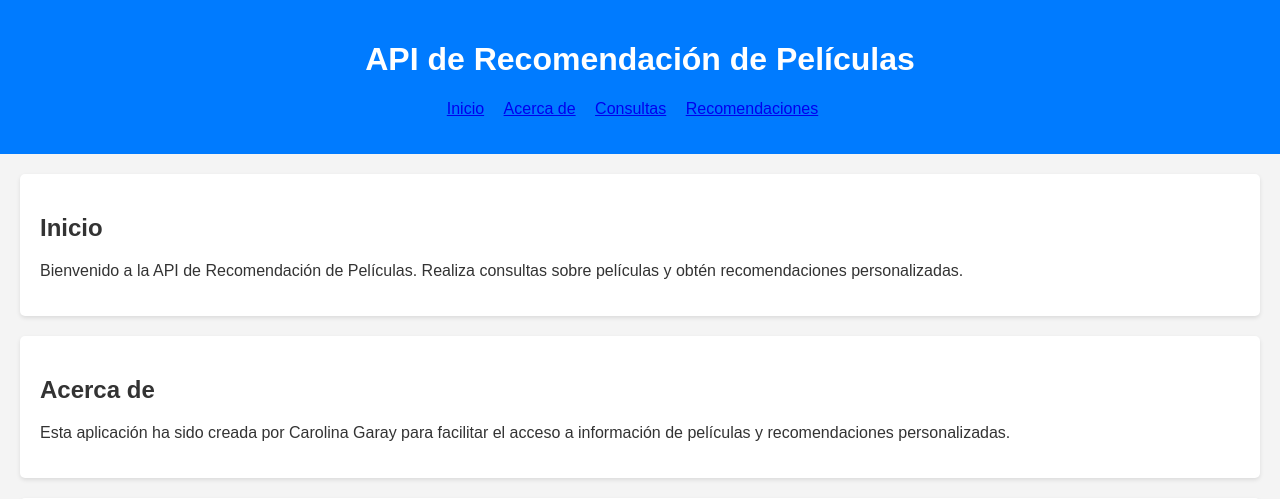
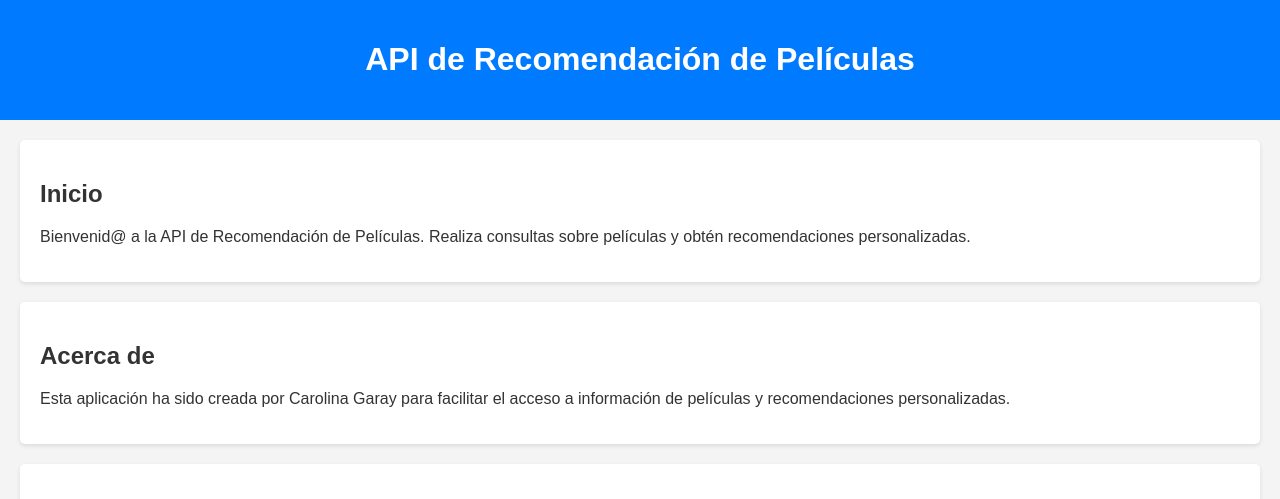
Before and after one commit to carolina-garay/Movies_Recomendation_System, a FastAPI app: page / in a window 1280 px wide. Shown: the top 499 px of the page. Run offline with FastAPI, Linux system fonts and the light colour scheme; parts of the project's set-up code (start-up, migrations or seed data) failed here and were passed over.

Commit message:
se cambia el tamaño

```diff
--- a/static/styles.css
+++ b/static/styles.css
@@ -26,7 +26,7 @@ nav ul li {
 section {
     margin: 20px;
     padding: 20px;
-    background-color: white;
+    background-color: rgb(255, 255, 255);
     border-radius: 5px;
     box-shadow: 0 2px 4px rgba(0, 0, 0, 0.1);
 }
--- a/templates/index.html
+++ b/templates/index.html
@@ -9,19 +9,12 @@
 <body>
     <header>
         <h1>API de Recomendación de Películas</h1>
-        <nav>
-            <ul>
-                <li><a href="#home">Inicio</a></li>
-                <li><a href="#about">Acerca de</a></li>
-                <li><a href="#consultas">Consultas</a></li>
-                <li><a href="#recomendaciones">Recomendaciones</a></li>
-            </ul>
-        </nav>
+
     </header>
 
     <section id="home">
         <h2>Inicio</h2>
-        <p>Bienvenido a la API de Recomendación de Películas. Realiza consultas sobre películas y obtén recomendaciones personalizadas.</p>
+        <p>Bienvenid@ a la API de Recomendación de Películas. Realiza consultas sobre películas y obtén recomendaciones personalizadas.</p>
     </section>
 
     <section id="about">
```
